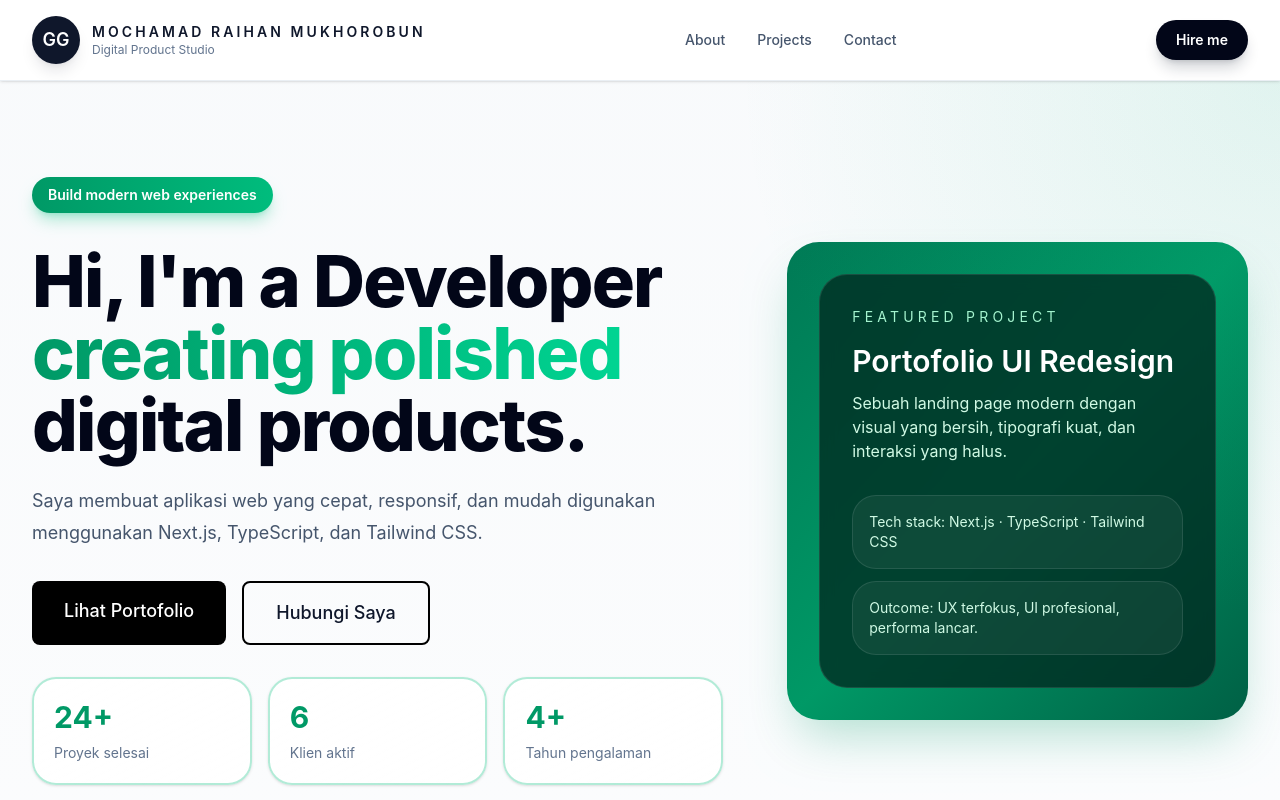
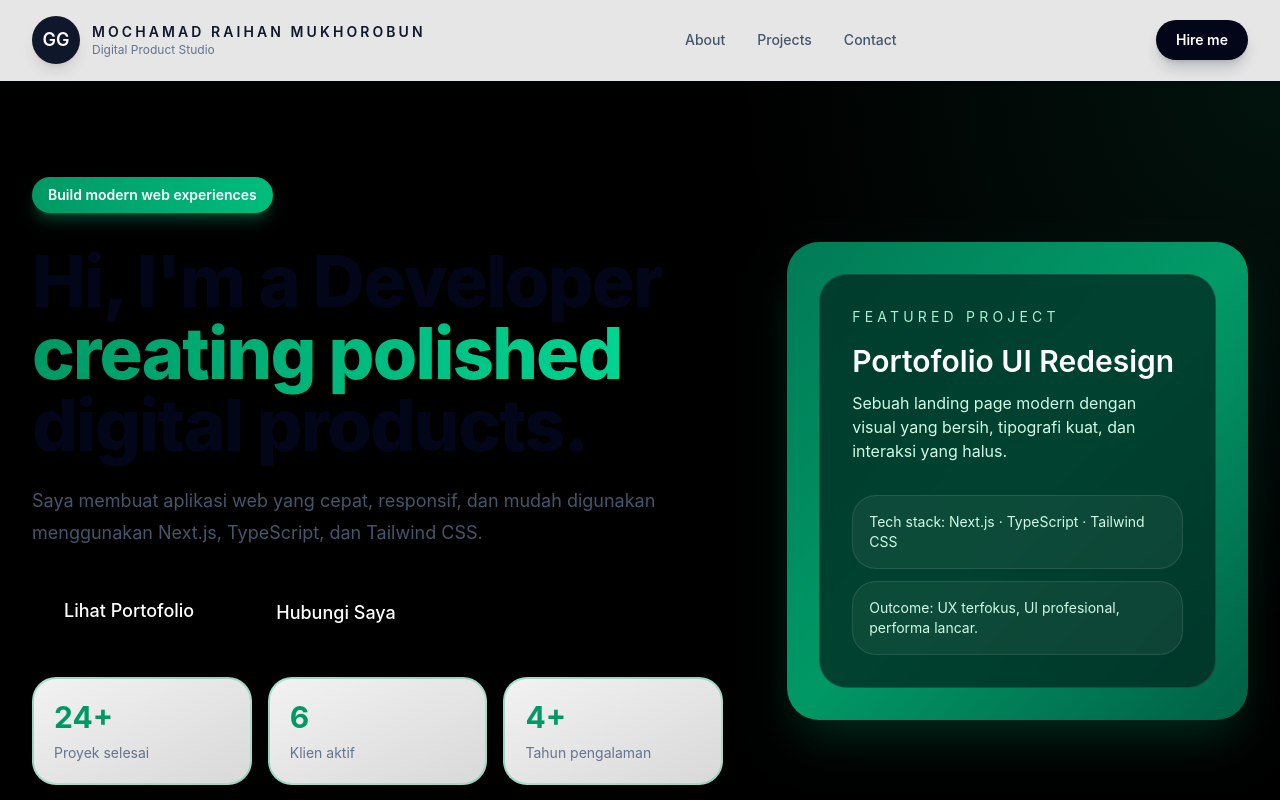
Before and after one commit to muchamadraihan/portofolio, a Next.js app: page / in a window 1280 px wide. Shown: the top 800 px of the page. Built offline with nearby package versions, Linux system fonts and the light colour scheme.

Commit message:
background

```diff
--- a/app/page.tsx
+++ b/app/page.tsx
@@ -2,7 +2,7 @@ import { Header, Footer, HeroSection, AboutSection, ProjectsSection, ContactSect
 
 export default function Home() {
   return (
-    <div className="flex flex-col min-h-screen font-sans bg-linear-to-b from-slate-50 via-white to-slate-100 text-slate-900 dark:from-slate-950 dark:via-slate-900 dark:to-slate-950">
+    <div className="flex flex-col min-h-screen font-sans bg-black text-white">
       <Header />
 
       <main className="flex-1">
```
